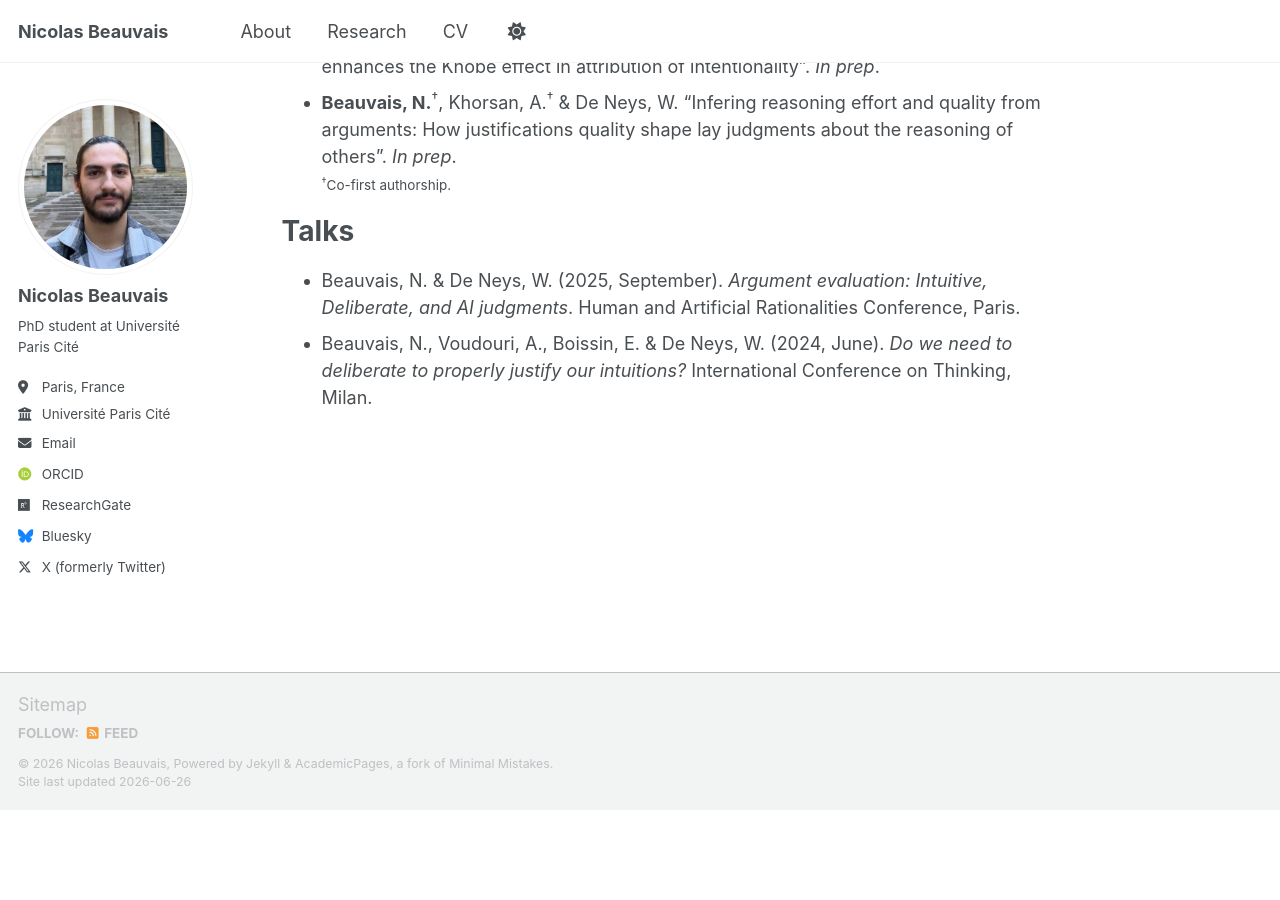
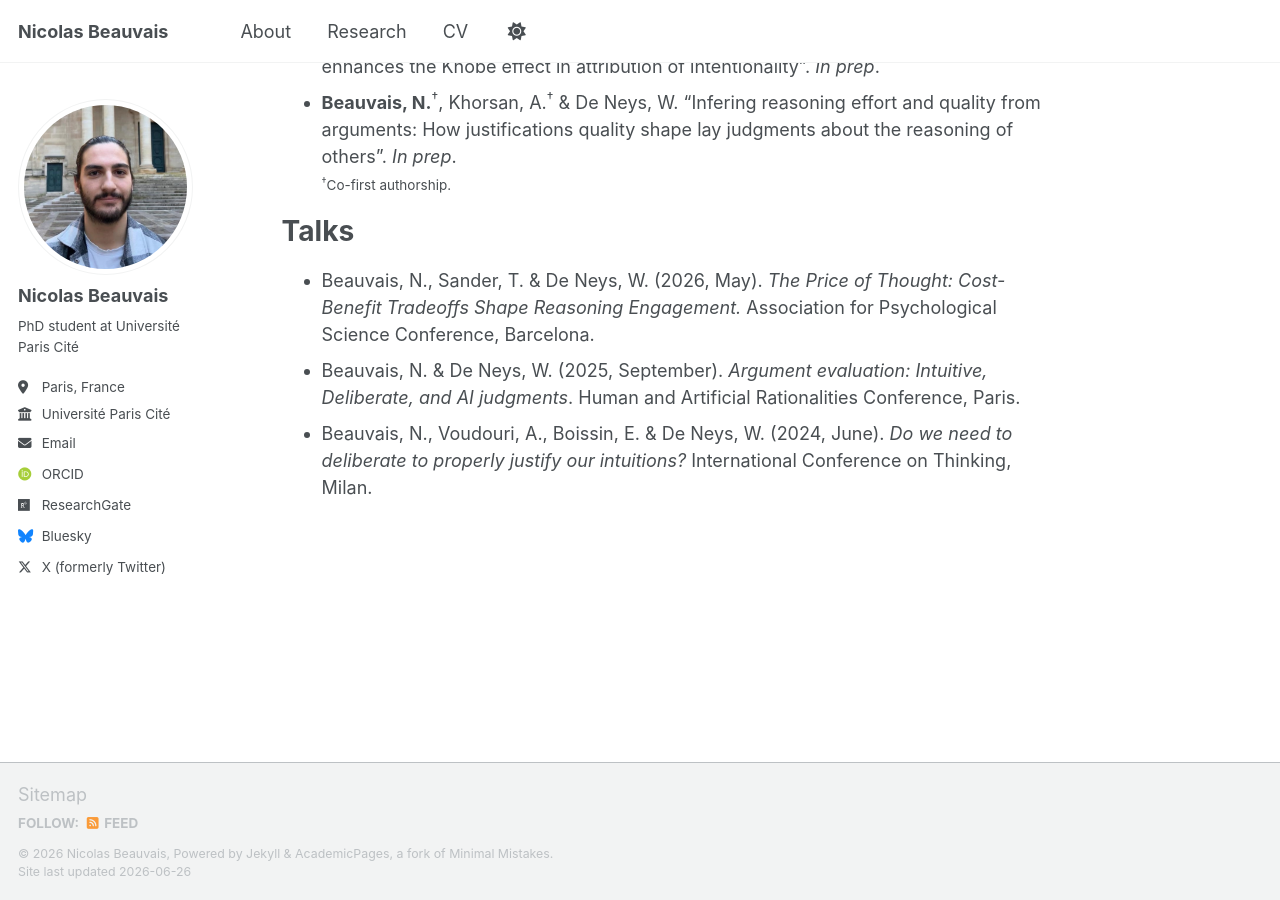
Before and after one commit to nbeauvais/nbeauvais.github.io, a Jekyll site: the page built from _pages/non-menu-page.md, in a window 1280 px wide and 900 px high, scrolled down 619 px. Built offline with Jekyll 4.4.1, drawn with Linux system fonts in a browser that asks for light colours; some web fonts are replaced; a script that is not in the unit is left out; before the commit the page ends 1429 px from its top, so only the background shows below that.

Commit message:
Update talks section with new conference details

```diff
--- a/_pages/non-menu-page.md
+++ b/_pages/non-menu-page.md
@@ -31,5 +31,6 @@ Working papers
 
 Talks
 ======
+-   Beauvais, N., Sander, T. & De Neys, W. (2026, May). *The Price of Thought: Cost-Benefit Tradeoffs Shape Reasoning Engagement.* Association for Psychological Science Conference, Barcelona.
 -   Beauvais, N. & De Neys, W. (2025, September). *Argument evaluation: Intuitive, Deliberate, and AI judgments*. Human and Artificial Rationalities Conference, Paris.
 -   Beauvais, N., Voudouri, A., Boissin, E. & De Neys, W. (2024, June). *Do we need to deliberate to properly justify our intuitions?* International Conference on Thinking, Milan.
```
